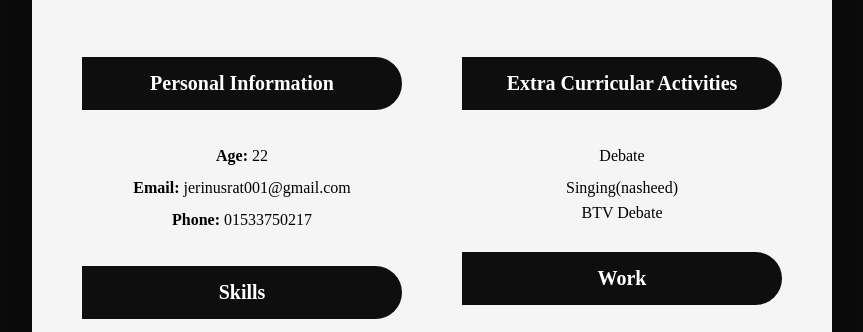
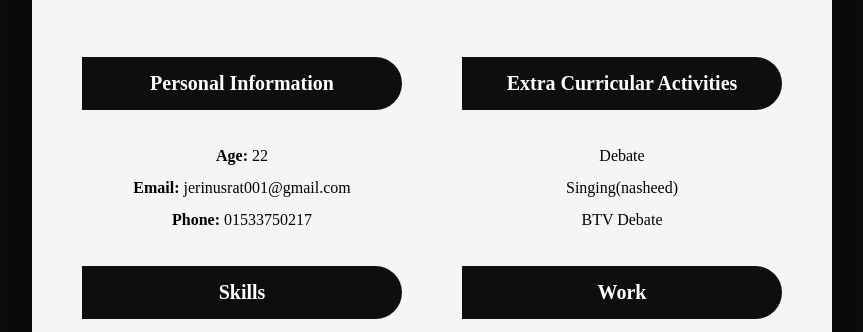
Before and after one commit to nairobi-J/web_tech, a plain HTML site: page index.html in a window 1280 px wide. Shown: the part 397-729 px from the top of the page, without its empty margins (208-1071 px from the left). Drawn offline with Linux system fonts and the light colour scheme.

Commit message:
Update index.html

```diff
--- a/index.html
+++ b/index.html
@@ -39,7 +39,7 @@
              <ul>
                <li>Debate</li>
                <li>Singing(nasheed)</li>
-               <li></li>BTV Debate</li>
+               <li>BTV Debate</li>
                 </ul>
              <h2>Work</h2>
              <p>No professional work experience , but I give tuitions to students.</p>
```
